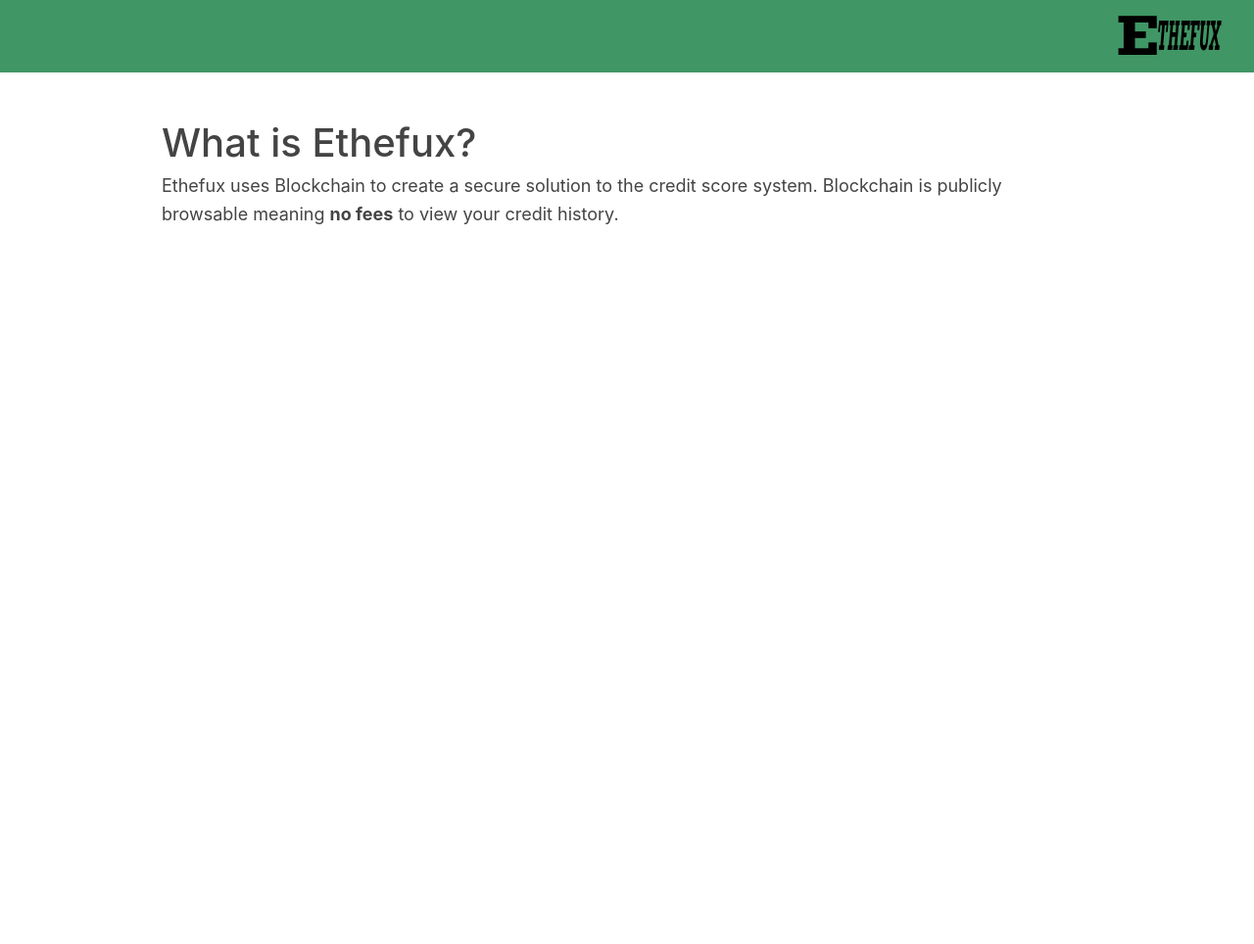
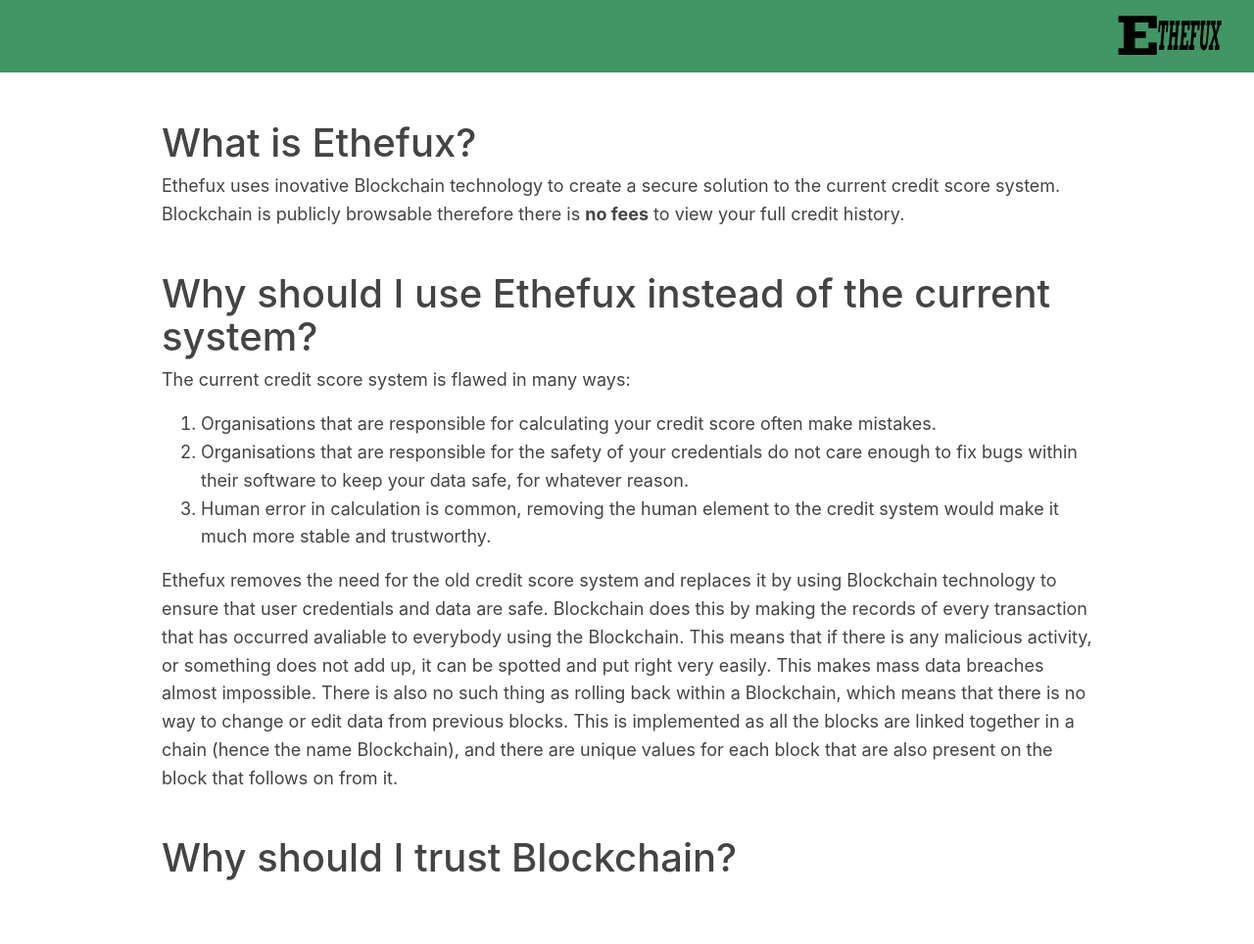
Before and after one commit to Iain530/Ethefux, a Django app: page / in a window 1280 px wide. Shown: the whole page at 98% size. Before the commit the page ends 229 px from the top, so only its background shows below. Run offline with Django 3.2, Linux system fonts and the light colour scheme; some libraries are stand-ins or nearby versions.

Commit message:
Some information for index

```diff
--- a/ethefux/templates/index.html
+++ b/ethefux/templates/index.html
@@ -12,9 +12,35 @@ Home
     <div class="column">
 	<h1>What is Ethefux?</h1>
 	<p>
-		Ethefux uses Blockchain to create a secure solution to the credit score system.
-		Blockchain is publicly browsable meaning <strong>no fees</strong> to view your credit history.
+	    Ethefux uses inovative Blockchain technology to create a secure solution to the current credit score system.
+	    Blockchain is publicly browsable therefore there is <strong>no fees</strong> to view your full credit history.
 	</p>
+	<br />
+
+        <h1>Why should I use Ethefux instead of the current system?</h1>
+        <p>
+            The current credit score system is flawed in many ways:
+            <ol>
+                <li>Organisations that are responsible for calculating your credit score often make mistakes.</li>
+                <li>Organisations that are responsible for the safety of your credentials do not care
+                enough to fix bugs within their software to keep your data safe, for whatever reason.</li>
+                <li>Human error in calculation is common, removing the human element to the credit system would
+make it much more stable and trustworthy.</li>
+            </ol>
+            Ethefux removes the need for the old credit score system and replaces it by using Blockchain
+            technology to ensure that user credentials and data are safe. Blockchain does this by making
+            the records of every transaction that has occurred avaliable to everybody using the Blockchain.
+            This means that if there is any malicious activity, or something does not add up, it can be
+            spotted and put right very easily. This makes mass data breaches almost impossible.
+            There is also no such thing as rolling back within a Blockchain, which means that there is no
+            way to change or edit data from previous blocks. This is implemented as all the blocks are linked
+            together in a chain (hence the name Blockchain), and there are unique values for each block that
+            are also present on the block that follows on from it.
+        </p>
+        <br />
+        <h1>Why should I trust Blockchain?</h1>
+        <p>
+
 </div>
 </div>
 
```
